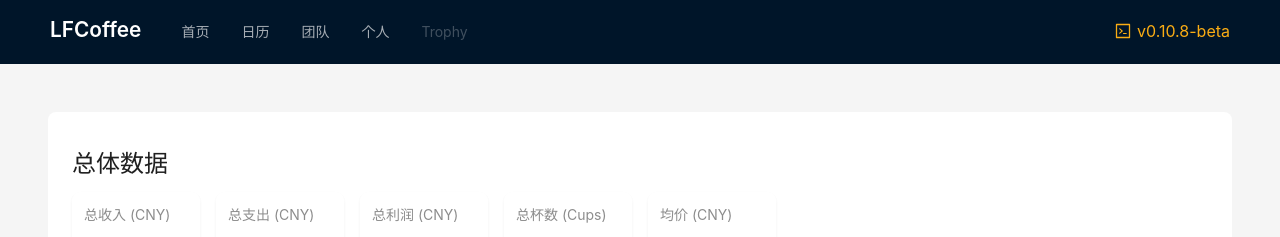
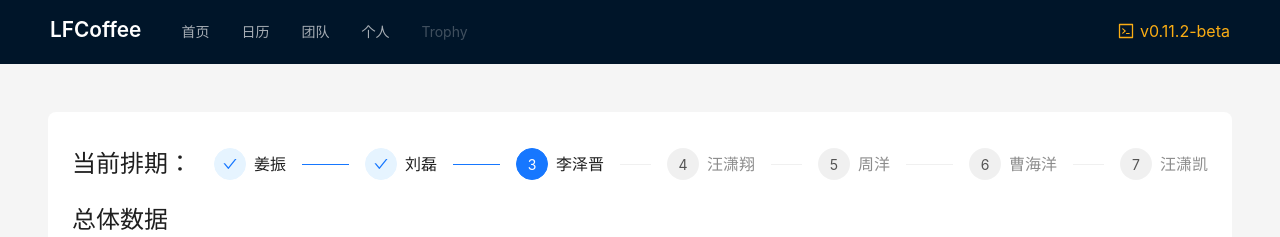
Before and after one commit to xkaing/LFCoffee, a React (Vite) app: page /welcome in a window 1280 px wide. Shown: the top 237 px of the page. Built offline with nearby package versions, Linux system fonts and the light colour scheme.

Commit message:
feat: 添加买单排期

```diff
--- a/src/Welcome/TotalDataCard.jsx
+++ b/src/Welcome/TotalDataCard.jsx
@@ -1,5 +1,5 @@
 import React, { useState, useContext } from "react";
-import { Card, Col, Row, Statistic, Modal, Typography } from "antd";
+import { Card, Col, Row, Statistic, Modal, Typography, Flex } from "antd";
 import CountUp from "react-countup";
 import { TotalInfoContext } from "../contexts/CoffeeDataContext";
 import PersonIncome from "../Charts/PersonIncome";
@@ -40,6 +40,21 @@ const TotalDataCard = () => {
 
   return (
     <>
+      <Flex justify="flex-start" align="center">
+        <Col span={3}>
+          <Title
+            level={3}
+            style={{
+              marginTop: 12,
+            }}
+          >
+            当前排期：
+          </Title>
+        </Col>
+        <Col span={21}>
+          <TotalExpendWaiting />
+        </Col>
+      </Flex>
       <Title
         level={3}
         style={{
@@ -108,7 +123,7 @@ const TotalDataCard = () => {
           <DateIE />
         </Col>
       </Row>
-      <Row
+      {/* <Row
         gutter={16}
         style={{
           marginTop: 24,
@@ -116,16 +131,6 @@ const TotalDataCard = () => {
       >
         <Col span={24}>
           <CoffeeNameNumWordCloud />
-        </Col>
-      </Row>
-      {/* <Row
-        gutter={16}
-        style={{
-          marginTop: 24,
-        }}
-      >
-        <Col span={24}>
-          <TotalExpendWaiting />
         </Col>
       </Row> */}
       <Modal
--- a/src/components/AppVersion.jsx
+++ b/src/components/AppVersion.jsx
@@ -3,7 +3,7 @@ import { CodeOutlined } from "@ant-design/icons";
 import DeployTimeline from "./DeployTimeline";
 const { Text } = Typography;
 
-const appVerNum = "v0.10.8-beta";
+const appVerNum = "v0.11.2-beta";
 
 const AppVersion = () => {
   return (
--- a/src/components/DeployTimeline.jsx
+++ b/src/components/DeployTimeline.jsx
@@ -12,6 +12,20 @@ const DeployTimeline = () => (
       paddingTop: 5,
     }}
     items={[
+      {
+        label: (
+          <>
+            <p>2024-03-03</p>
+            <Text type="warning">v0.11.2-beta</Text>
+          </>
+        ),
+        color: "orange",
+        children: (
+          <>
+            <p>添加买单排期</p>
+          </>
+        ),
+      },
       {
         label: (
           <>
--- a/src/components/TotalExpendWaiting.jsx
+++ b/src/components/TotalExpendWaiting.jsx
@@ -1,11 +1,25 @@
 import React, { useContext } from "react";
 import { Steps } from "antd";
 import { TotalInfoContext } from "../contexts/CoffeeDataContext";
+import { addNameInSteps } from "../tools";
+import {
+  LoadingOutlined,
+  SmileOutlined,
+  SolutionOutlined,
+  UserOutlined,
+  StopOutlined,
+} from "@ant-design/icons";
 
 const TotalExpendWaiting = () => {
   const totalWaiting = useContext(TotalInfoContext).totalWaiting || [];
-  console.log(totalWaiting);
-  const titleArr = totalWaiting[4].map((title) => ({ title }));
-  return <Steps size="small" current={0} items={titleArr} />;
+
+  const allPersonArr = addNameInSteps(totalWaiting[1]); // 排期模版（所有成员）
+
+  const lastWaiting = totalWaiting.at(-1); // 当前排期
+  const currentIndex = allPersonArr.findIndex(
+    (person) => person.payer === lastWaiting.at(-1)
+  ); // 当前排期位置
+
+  return <Steps current={currentIndex + 1} items={allPersonArr} />;
 };
 export default TotalExpendWaiting;
--- a/src/tools.js
+++ b/src/tools.js
@@ -26,6 +26,10 @@ const mapKeyAvatarUrl = {
 };
 
 // 添加 姓名和头像
+export const addRealNameAndUrl = (sData) => {
+  return sData.map(addRealNameAndUrlInObject);
+};
+
 const addRealNameAndUrlInObject = (item) => {
   if (
     typeof item === "object" &&
@@ -50,6 +54,10 @@ const addRealNameAndUrlInObject = (item) => {
   return item;
 };
 
-export const addRealNameAndUrl = (sData) => {
-  return sData.map(addRealNameAndUrlInObject);
+export const addNameInSteps = (sData) => {
+  const newStepsArr = sData.map((item) => ({
+    payer: item,
+    title: mapKeyName[item] || item,
+  }));
+  return newStepsArr;
 };
```
